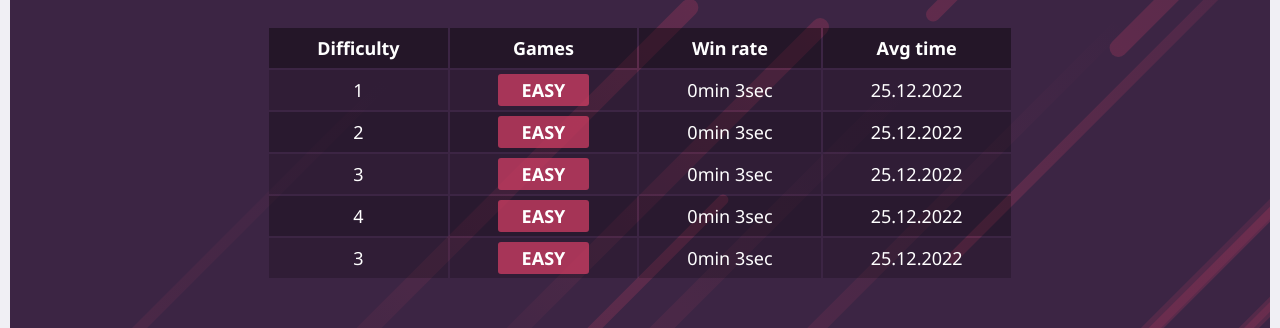
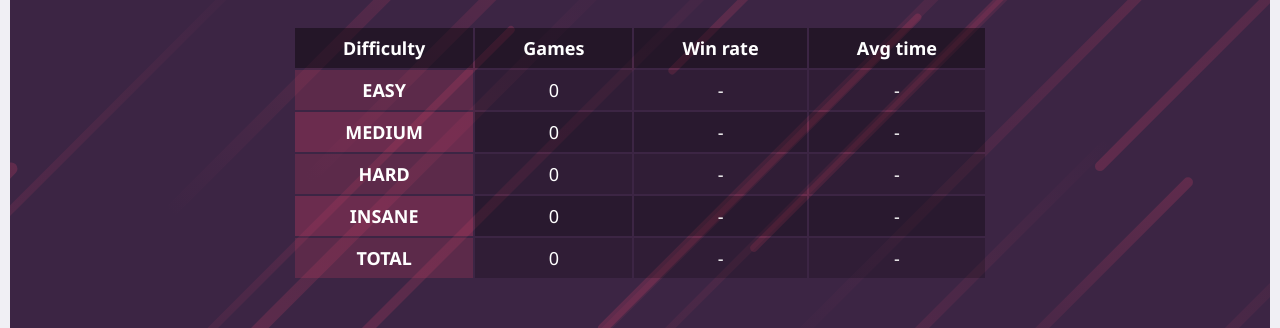
Before and after one commit to Kacper-Ksiazek/portfolio, a Next.js app: page / in a window 1280 px wide. Both pictures are taken after a click on the button "Games history". Shown: the part 392-720 px from the top of the page. Built offline with nearby package versions, Linux system fonts and the light colour scheme; no server answers; the database is empty.

Commit message:
📦 NEW: Statistics now represents actual data

```diff
--- a/components/pages/landing_page/PicturesMatchingGame/Statistics/TableOfGamesHistory.tsx
+++ b/components/pages/landing_page/PicturesMatchingGame/Statistics/TableOfGamesHistory.tsx
@@ -1,4 +1,5 @@
 // Tools
+import { formatTime } from "@/utils/client/formatTime";
 // Types
 import type { FunctionComponent } from "react";
 import type { GamesHistoryRecord } from "@/@types/pages/PicturesMatchingGame/localStorage";
@@ -6,7 +7,7 @@ import type { GamesHistoryRecord } from "@/@types/pages/PicturesMatchingGame/loc
 import { StyledTable } from "./styled_components";
 
 interface TableOfGamesHistoryProps {
-    history: GamesHistoryRecord[];
+    data: GamesHistoryRecord[];
 }
 
 const TableOfGamesHistory: FunctionComponent<TableOfGamesHistoryProps> = (props) => {
@@ -20,14 +21,22 @@ const TableOfGamesHistory: FunctionComponent<TableOfGamesHistoryProps> = (props)
                 <th>Accurancy</th>
             </thead>
             <tbody>
-                {props.history.map((item, index) => {
+                {props.data.reverse().map((item, index) => {
                     return (
                         <tr key={item.index}>
                             <td>{item.index}</td>
-                            <td>
+                            <td className="colored">
                                 <strong>{item.difficulty}</strong>
                             </td>
-                            <td>{`${item.duration.minutes}min ${item.duration.seconds}sec`}</td>
+                            <td>
+                                {formatTime({
+                                    time: {
+                                        seconds: item.duration,
+                                    },
+                                    outputType: "SHORT",
+                                })}
+                            </td>
+                            {/* <td>{`${item.duration.minutes}min ${item.duration.seconds}sec`}</td> */}
                             <td>{item.date}</td>
                             <td>
                                 <strong>{item.accurancy}%</strong>
--- a/components/pages/landing_page/PicturesMatchingGame/Statistics/TableOfGeneralStatistics.tsx
+++ b/components/pages/landing_page/PicturesMatchingGame/Statistics/TableOfGeneralStatistics.tsx
@@ -1,15 +1,22 @@
 // Tools
+import { formatTime } from "@/utils/client/formatTime";
 // Types
-import type { FunctionComponent } from "react";
-import type { GamesHistoryRecord } from "@/@types/pages/PicturesMatchingGame/localStorage";
+import type { FunctionComponent, ReactNode } from "react";
+import type { Statistics } from "@/@types/pages/PicturesMatchingGame/localStorage";
 // Styled components
 import { StyledTable } from "./styled_components";
 
 interface TableOfStatisticsProps {
-    statistics: GamesHistoryRecord[];
+    data: Statistics["general"];
 }
 
 const TableOfStatistics: FunctionComponent<TableOfStatisticsProps> = (props) => {
+    const formatPercentage = (value: number): ReactNode | "-" => {
+        if (isNaN(value)) return "-";
+        else if (value === 100) return <strong>100%</strong>;
+        else return <strong>{value.toFixed(2)}%</strong>;
+    };
+
     return (
         <StyledTable>
             <thead>
@@ -19,15 +26,22 @@ const TableOfStatistics: FunctionComponent<TableOfStatisticsProps> = (props) =>
                 <th>Avg time</th>
             </thead>
             <tbody>
-                {props.statistics.slice(0, 5).map((item, index) => {
+                {Object.entries(props.data).map(([key, { games, totalTime }]) => {
                     return (
-                        <tr key={item.index}>
-                            <td>{item.index}</td>
+                        <tr key={key}>
+                            <td className="colored">
+                                <strong>{key}</strong>
+                            </td>
+                            <td>{games.inTotal}</td>
+                            <td>{formatPercentage((games.won * 100) / games.inTotal)}</td>
                             <td>
-                                <strong>{item.difficulty}</strong>
+                                {formatTime({
+                                    time: {
+                                        seconds: Math.floor(totalTime / games.inTotal),
+                                    },
+                                    outputType: "SHORT",
+                                })}
                             </td>
-                            <td>{`${item.duration.minutes}min ${item.duration.seconds}sec`}</td>
-                            <td>{item.date}</td>
                         </tr>
                     );
                 })}
--- a/components/pages/landing_page/PicturesMatchingGame/Statistics/index.tsx
+++ b/components/pages/landing_page/PicturesMatchingGame/Statistics/index.tsx
@@ -1,7 +1,7 @@
 // Tools
 // Types
 import type { FunctionComponent } from "react";
-import type { GamesHistoryRecord } from "@/@types/pages/PicturesMatchingGame/localStorage";
+import type { Statistics } from "@/@types/pages/PicturesMatchingGame/localStorage";
 // Material UI Components
 import Typography from "@mui/material/Typography";
 // Other components
@@ -12,7 +12,8 @@ import SmoothlyAppearingSection from "../SmoothlyAppearingSection";
 import StyledButton from "@/components/atoms/forms/StyledButton";
 
 interface StatisticsProps {
-    //
+    history: Statistics["history"];
+    general: Statistics["general"];
 }
 
 const Statistics: FunctionComponent<StatisticsProps> = (props) => {
@@ -21,12 +22,12 @@ const Statistics: FunctionComponent<StatisticsProps> = (props) => {
             <Typography variant="h4" sx={{ m: "0px 0 32px 0" }}>
                 General Statistics
             </Typography>
-            <TableOfGeneralStatistics statistics={data} />
+            <TableOfGeneralStatistics data={props.general} />
 
             <Typography variant="h4" sx={{ m: "64px 0 32px 0" }}>
                 Games History
             </Typography>
-            <TableOfGamesHistory history={data} />
+            <TableOfGamesHistory data={props.history} />
 
             <StyledButton className="navigation" sx={{ mt: "32px" }}>
                 Return
@@ -36,106 +37,3 @@ const Statistics: FunctionComponent<StatisticsProps> = (props) => {
 };
 
 export default Statistics;
-
-const data: GamesHistoryRecord[] = [
-    {
-        index: 1,
-        accurancy: 65,
-        date: "25.12.2022",
-        difficulty: "EASY",
-        duration: {
-            minutes: 0,
-            seconds: 3,
-        },
-    },
-    {
-        index: 2,
-        accurancy: 65,
-        date: "25.12.2022",
-        difficulty: "EASY",
-        duration: {
-            minutes: 0,
-            seconds: 3,
-        },
-    },
-    {
-        index: 3,
-        accurancy: 65,
-        date: "25.12.2022",
-        difficulty: "EASY",
-        duration: {
-            minutes: 0,
-            seconds: 3,
-        },
-    },
-    {
-        index: 4,
-        accurancy: 65,
-        date: "25.12.2022",
-        difficulty: "EASY",
-        duration: {
-            minutes: 0,
-            seconds: 3,
-        },
-    },
-    {
-        index: 3,
-        accurancy: 65,
-        date: "25.12.2022",
-        difficulty: "EASY",
-        duration: {
-            minutes: 0,
-            seconds: 3,
-        },
-    },
-    {
-        index: 4,
-        accurancy: 65,
-        date: "25.12.2022",
-        difficulty: "EASY",
-        duration: {
-            minutes: 0,
-            seconds: 3,
-        },
-    },
-    {
-        index: 3,
-        accurancy: 65,
-        date: "25.12.2022",
-        difficulty: "EASY",
-        duration: {
-            minutes: 0,
-            seconds: 3,
-        },
-    },
-    {
-        index: 4,
-        accurancy: 65,
-        date: "25.12.2022",
-        difficulty: "EASY",
-        duration: {
-            minutes: 0,
-            seconds: 3,
-        },
-    },
-    {
-        index: 3,
-        accurancy: 65,
-        date: "25.12.2022",
-        difficulty: "EASY",
-        duration: {
-            minutes: 0,
-            seconds: 3,
-        },
-    },
-    {
-        index: 4,
-        accurancy: 65,
-        date: "25.12.2022",
-        difficulty: "EASY",
-        duration: {
-            minutes: 0,
-            seconds: 3,
-        },
-    },
-];
--- a/components/pages/landing_page/PicturesMatchingGame/Statistics/styled_components.tsx
+++ b/components/pages/landing_page/PicturesMatchingGame/Statistics/styled_components.tsx
@@ -9,9 +9,15 @@ export const StyledTable = styled("table")(({ theme }) => ({
     tr: {
         "&:nth-of-type(odd) td": {
             background: alpha("#000", 0.2),
+            "&.colored": {
+                background: alpha(theme.palette.primary.main, 0.2),
+            },
         },
         "&:nth-of-type(even) td": {
             background: alpha("#000", 0.3),
+            "&.colored": {
+                background: alpha(theme.palette.primary.main, 0.3),
+            },
         },
     },
     "th,td": {
@@ -19,7 +25,7 @@ export const StyledTable = styled("table")(({ theme }) => ({
         padding: "8px 48px",
         cursor: "default",
     },
-    "td strong": {
+    "td strong.colored": {
         background: alpha(theme.palette.primary.main, 0.7),
         padding: "4px 24px",
         borderRadius: "3px",
--- a/components/pages/landing_page/PicturesMatchingGame/index.tsx
+++ b/components/pages/landing_page/PicturesMatchingGame/index.tsx
@@ -46,7 +46,12 @@ const PicturesMatchingGame: FunctionComponent = (props) => {
                     case "SUMMARY":
                         return <Summary />;
                     case "STATISTICS":
-                        return <Statistics />;
+                        return (
+                            <Statistics
+                                general={context.statistics.general} //
+                                history={context.statistics.history}
+                            />
+                        );
                 }
             })()}
         </PicturesMatchingGameWrapper>
```
